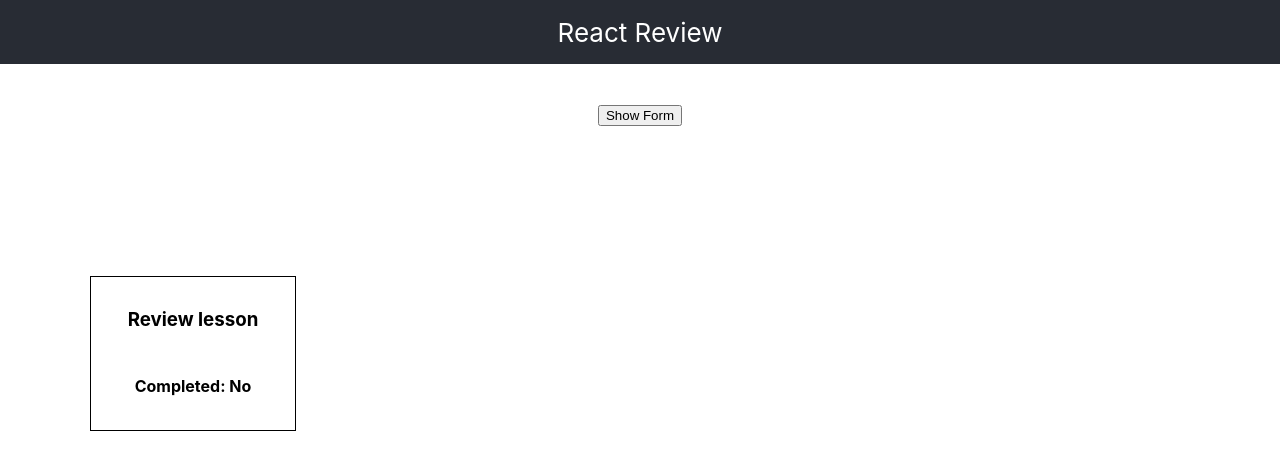
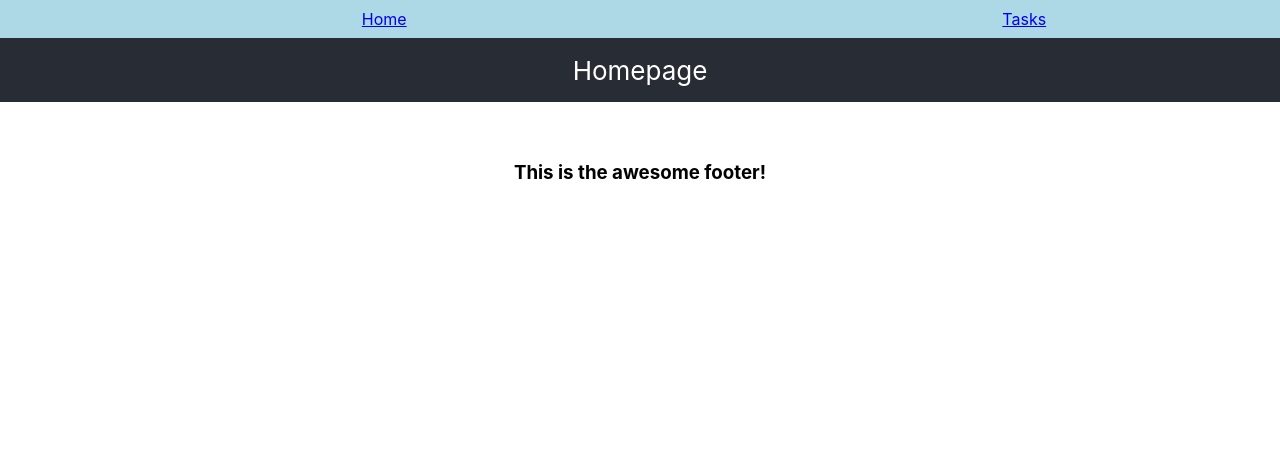
Before and after one commit to MarcosPalaciosIII/mod-3-feb02024-review, a React (Create React App) app: page / in a window 1280 px wide. Shown: the top 470 px of the page. Built offline with nearby package versions, Linux system fonts and the light colour scheme.

Commit message:
added routing

```diff
--- a/package.json
+++ b/package.json
@@ -8,6 +8,7 @@
     "@testing-library/user-event": "^13.5.0",
     "react": "^18.2.0",
     "react-dom": "^18.2.0",
+    "react-router-dom": "^6.22.1",
     "react-scripts": "5.0.1",
     "web-vitals": "^2.1.4"
   },
--- a/src/App.css
+++ b/src/App.css
@@ -1,5 +1,18 @@
+nav {
+  display: flex;
+  justify-content: space-around;
+  align-items: center;
+  width: 100vw;
+  height: 3vw;
+  padding: 0 5vw;
+  background-color: lightblue;
+  position: fixed;
+  top: 0;
+}
+
 .App {
   text-align: center;
+  padding-top: 3vw;
 }
 
 .App-logo {
--- a/src/App.js
+++ b/src/App.js
@@ -1,15 +1,30 @@
 import "./App.css";
 import React, { useState } from "react";
-import TasksHome from "./components/TasksHome";
+import TasksHome from "./components/tasks/TasksHome";
+import { Routes, Route } from "react-router-dom";
+import Homepage from "./components/core/Homepage";
+import Navbar from "./components/core/Navbar";
+import TaskDetail from "./components/tasks/TaskDetail";
 
 function App() {
 	return (
 		<div className="App">
 			{/* in your return, you must have only 1 parent html element. You may have as many children as you like */}
-			<header className="App-header">React Review</header>
-			<br />
-			<br />
-			<TasksHome />
+			<Navbar />
+
+			<Routes>
+				<Route exact path="/" element={<Homepage />} />
+				<Route exact path="/tasks" element={<TasksHome />} />
+				{/* <Route
+					exact
+					path="/tasks/:taskId"
+					element={<TaskDetail taskList={["one", "two"]} />}
+				/> */}
+			</Routes>
+
+			<footer>
+				<h3> This is the awesome footer! </h3>
+			</footer>
 		</div>
 	);
 }
--- /dev/null
+++ b/src/components/core/Homepage.js
@@ -0,0 +1,11 @@
+import React from "react";
+
+export default function Homepage() {
+	return (
+		<div>
+			<header className="App-header">Homepage</header>
+			<br />
+			<br />
+		</div>
+	);
+}
--- /dev/null
+++ b/src/components/core/Navbar.js
@@ -0,0 +1,12 @@
+import React from "react";
+import { Link } from "react-router-dom";
+
+export default function Navbar() {
+	return (
+		<nav>
+			{/* <a href='/'>Home</a> */}
+			<Link to="/">Home</Link>
+			<Link to="/tasks">Tasks</Link>
+		</nav>
+	);
+}
--- /dev/null
+++ b/src/components/tasks/TaskDetail.js
@@ -0,0 +1,7 @@
+import React from "react";
+
+export default function TaskDetail({ taskList }) {
+	// console.log({ taskList });
+	// this feature will be shown with context class
+	return <div>TaskDetail</div>;
+}
--- a/src/index.js
+++ b/src/index.js
@@ -1,14 +1,17 @@
-import React from 'react';
-import ReactDOM from 'react-dom/client';
-import './index.css';
-import App from './App';
-import reportWebVitals from './reportWebVitals';
+import React from "react";
+import ReactDOM from "react-dom/client";
+import "./index.css";
+import App from "./App";
+import reportWebVitals from "./reportWebVitals";
+import { BrowserRouter } from "react-router-dom";
 
-const root = ReactDOM.createRoot(document.getElementById('root'));
+const root = ReactDOM.createRoot(document.getElementById("root"));
 root.render(
-  <React.StrictMode>
-    <App />
-  </React.StrictMode>
+	<React.StrictMode>
+		<BrowserRouter>
+			<App />
+		</BrowserRouter>
+	</React.StrictMode>
 );
 
 // If you want to start measuring performance in your app, pass a function
```
Also changed, not shown: src/components/tasks/TaskCreate.js (renamed from src/components/TaskCreate.js), src/components/tasks/TaskDisplay.js (renamed from src/components/TaskDisplay.js), src/components/tasks/Tasks.css (renamed from src/components/Tasks.css), src/components/tasks/TasksHome.js (renamed from src/components/TasksHome.js), 1 other file (tests, documents, lock files or other folders).
